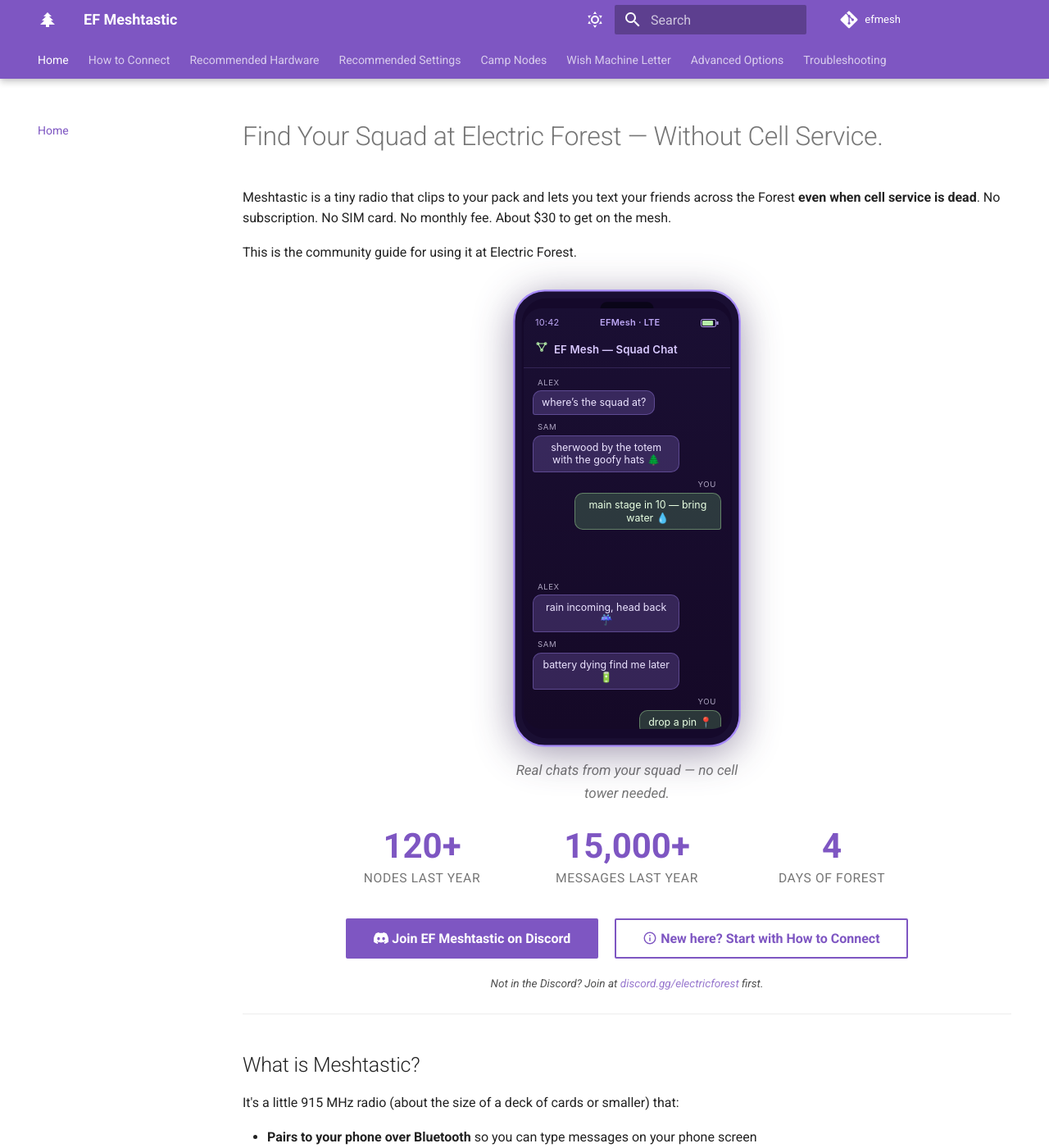
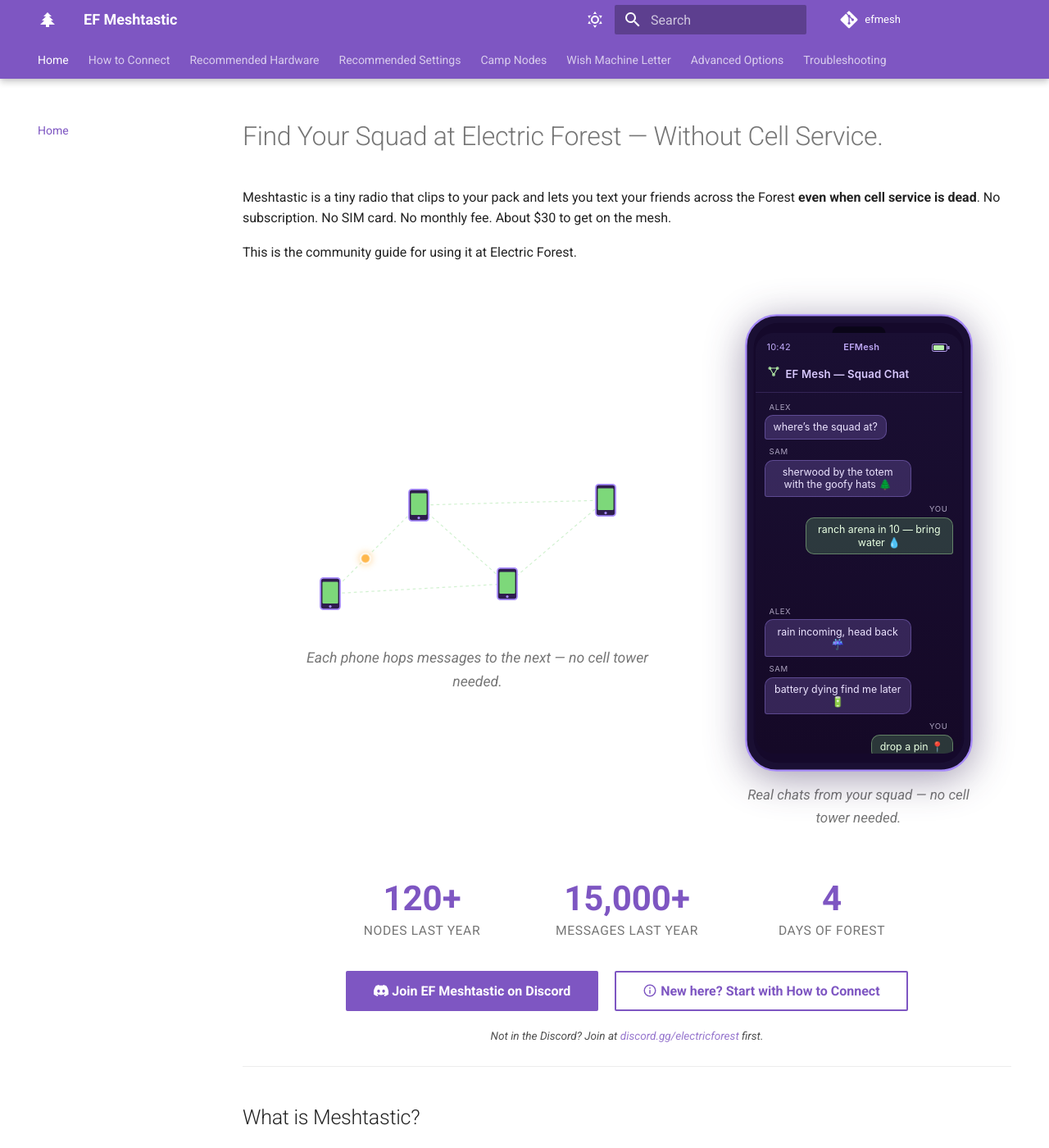
Before and after one commit to efmesh/site, an MkDocs documentation site: the page built from docs/index.md, in a window 1280 px wide and 1400 px high. Shown: the whole window at 82% size. Built offline with MkDocs 1.6.1 and Material for MkDocs 9.7.7, drawn with Linux system fonts in a browser that asks for light colours; comment, search, counter and statistics services are not loaded.

Commit message:
feat(home): restore mesh diagram beside phone-chat anim (side-by-side, responsive), drop LTE, swap main stage → ranch arena

```diff
--- a/docs/assets/css/extra.css
+++ b/docs/assets/css/extra.css
@@ -56,6 +56,67 @@
   background: white;
   padding: 8px;
   box-shadow: 0 1px 4px rgba(0, 0, 0, 0.12);
+}
+
+/* Mesh-relay hero animation — 4 phone nodes + hopping message dot */
+.mesh-animation {
+  max-width: 480px;
+  margin: 1.6rem auto 0.4rem auto;
+  text-align: center;
+}
+.mesh-animation svg {
+  width: 100%;
+  height: auto;
+  display: block;
+}
+.mesh-caption {
+  font-size: 0.88rem;
+  color: var(--md-default-fg-color--light);
+  margin: 0.2rem 0 1.4rem 0;
+  font-style: italic;
+}
+.mesh-animation .mesh-msg {
+  animation: mesh-hop 6s ease-in-out infinite;
+  filter: drop-shadow(0 0 4px rgba(255, 184, 77, 0.7));
+}
+@keyframes mesh-hop {
+  0%   { transform: translate(50px, 150px); opacity: 0; }
+  5%   { opacity: 1; }
+  25%  { transform: translate(140px, 60px); opacity: 1; }
+  45%  { transform: translate(230px, 140px); opacity: 1; }
+  65%  { transform: translate(330px, 55px); opacity: 1; }
+  80%  { transform: translate(330px, 55px); opacity: 1; }
+  95%  { opacity: 0; }
+  100% { transform: translate(50px, 150px); opacity: 0; }
+}
+@media (prefers-reduced-motion: reduce) {
+  .mesh-animation .mesh-msg {
+    animation: none;
+    transform: translate(140px, 60px);
+  }
+}
+
+/* Side-by-side row holding the mesh-network diagram + the phone-chat anim.
+   Stacks vertically on mobile. */
+.ef-anim-row {
+  display: flex;
+  flex-direction: row;
+  gap: 1.5rem;
+  align-items: center;
+  justify-content: center;
+  margin: 1.5rem auto;
+  max-width: 900px;
+}
+.ef-anim-row > .mesh-animation,
+.ef-anim-row > .ef-phone-anim {
+  flex: 1 1 0;
+  min-width: 0;
+}
+@media (max-width: 768px) {
+  .ef-anim-row {
+    flex-direction: column;
+    gap: 1rem;
+  }
 }
 
 /* Phone-chat hero animation — stylized phone frame + Forest squad messages
--- a/docs/index.md
+++ b/docs/index.md
@@ -30,6 +30,34 @@
 
 This is the community guide for using it at Electric Forest.
 
+<div class="ef-anim-row">
+<div class="mesh-animation" aria-hidden="true">
+<svg viewBox="0 0 400 200" xmlns="http://www.w3.org/2000/svg" role="img" aria-label="Mesh network animation showing a message hopping between phone nodes">
+  <defs>
+    <symbol id="phone" viewBox="0 0 24 36">
+      <rect x="2" y="2" width="20" height="32" rx="3" ry="3" fill="#2e1d4d" stroke="#a78bfa" stroke-width="1.5"/>
+      <rect x="4" y="6" width="16" height="22" rx="1" fill="#7dd87a"/>
+      <circle cx="12" cy="31" r="1.3" fill="#a78bfa"/>
+    </symbol>
+  </defs>
+  <g class="mesh-links" stroke="#7dd87a" stroke-width="1" stroke-dasharray="3 3" opacity="0.35" fill="none">
+    <line x1="50" y1="150" x2="140" y2="60"/>
+    <line x1="140" y1="60" x2="230" y2="140"/>
+    <line x1="230" y1="140" x2="330" y2="55"/>
+    <line x1="50" y1="150" x2="230" y2="140"/>
+    <line x1="140" y1="60" x2="330" y2="55"/>
+  </g>
+  <g class="mesh-nodes">
+    <use href="#phone" x="38" y="132" width="24" height="36"/>
+    <use href="#phone" x="128" y="42" width="24" height="36"/>
+    <use href="#phone" x="218" y="122" width="24" height="36"/>
+    <use href="#phone" x="318" y="37" width="24" height="36"/>
+  </g>
+  <circle class="mesh-msg" r="5" fill="#ffb84d" stroke="#fff" stroke-width="1.5"/>
+</svg>
+<p class="mesh-caption">Each phone hops messages to the next — no cell tower needed.</p>
+</div>
+
 <div class="ef-phone-anim" aria-hidden="true">
   <div class="ef-phone">
     <svg class="ef-phone-frame" viewBox="0 0 240 480" xmlns="http://www.w3.org/2000/svg" preserveAspectRatio="xMidYMid meet" focusable="false">
@@ -40,7 +68,7 @@
     <div class="ef-phone-screen">
       <div class="ef-statusbar">
         <span class="ef-time">10:42</span>
-        <span class="ef-carrier">EFMesh &middot; LTE</span>
+        <span class="ef-carrier">EFMesh</span>
         <span class="ef-battery" aria-hidden="true">
           <svg viewBox="0 0 22 10" width="22" height="10"><rect x="0.5" y="0.5" width="18" height="9" rx="2" fill="none" stroke="#bda7f5" stroke-width="1"/><rect x="2" y="2" width="13" height="6" rx="1" fill="#b6f0a8"/><rect x="19.5" y="3" width="2" height="4" rx="0.5" fill="#bda7f5"/></svg>
         </span>
@@ -54,7 +82,7 @@
       <div class="ef-chatbody">
         <div class="ef-msg ef-msg--in ef-msg--1"><span class="ef-name">alex</span><span class="ef-bubble">where&rsquo;s the squad at?</span></div>
         <div class="ef-msg ef-msg--in ef-msg--2"><span class="ef-name">sam</span><span class="ef-bubble">sherwood by the totem with the goofy hats &#127794;</span></div>
-        <div class="ef-msg ef-msg--out ef-msg--3"><span class="ef-name">you</span><span class="ef-bubble">main stage in 10 &mdash; bring water &#128167;</span></div>
+        <div class="ef-msg ef-msg--out ef-msg--3"><span class="ef-name">you</span><span class="ef-bubble">ranch arena in 10 &mdash; bring water &#128167;</span></div>
         <div class="ef-msg ef-msg--in ef-msg--4"><span class="ef-name">jess</span><span class="ef-bubble">save me a spot &#128591;</span></div>
         <div class="ef-msg ef-msg--in ef-msg--5"><span class="ef-name">alex</span><span class="ef-bubble">rain incoming, head back &#9748;</span></div>
         <div class="ef-msg ef-msg--in ef-msg--6"><span class="ef-name">sam</span><span class="ef-bubble">battery dying find me later &#128267;</span></div>
@@ -64,6 +92,7 @@
     </div>
   </div>
   <p class="ef-phone-caption">Real chats from your squad &mdash; no cell tower needed.</p>
+</div>
 </div>
 
 <div class="stats-row" markdown>
```
